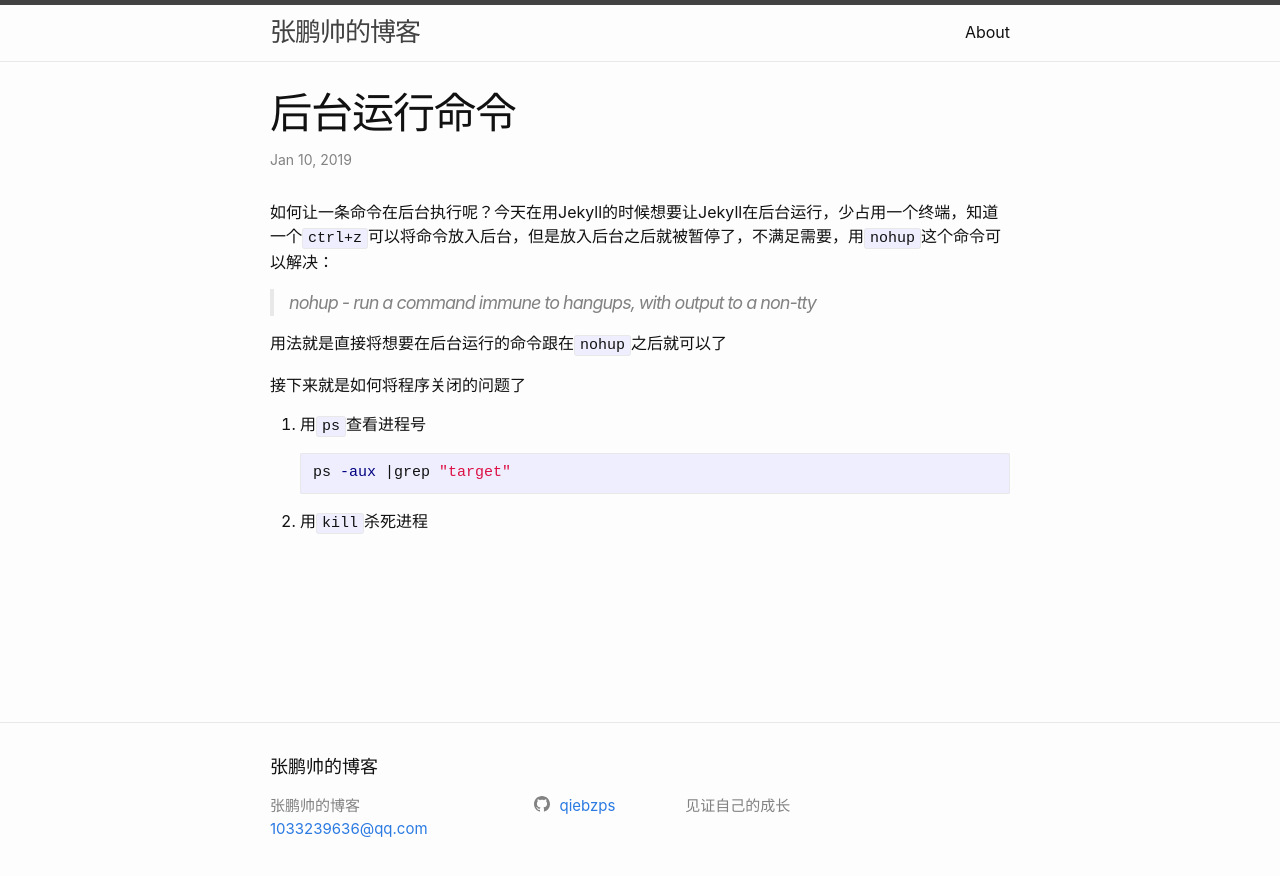
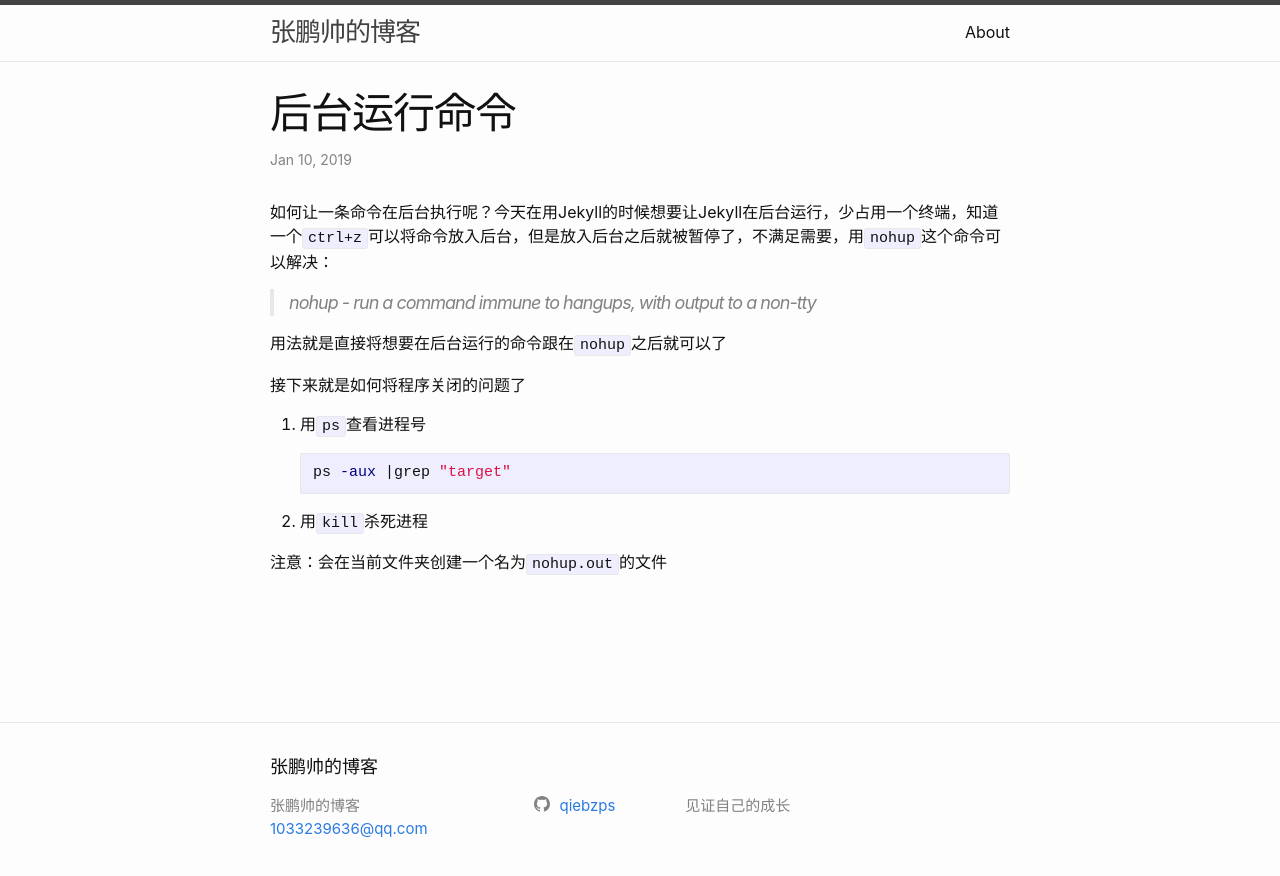
Before and after one commit to qiebzps/qiebzps.github.io, a Jekyll site: the page built from _posts/2019-01-10-后台运行命令.md, in a window 1280 px wide. Shown: the top 876 px of the page. Built offline with Jekyll 4.4.1, drawn with Linux system fonts in a browser that asks for light colours.

Commit message:
update 2019-01-10-后台运行命令.md

````diff
--- a/_posts/2019-01-10-后台运行命令.md
+++ b/_posts/2019-01-10-后台运行命令.md
@@ -22,3 +22,5 @@ tags:	Linux 终端 后台
    ```
 
 2. 用```kill```杀死进程
+
+注意：会在当前文件夹创建一个名为```nohup.out```的文件
````
